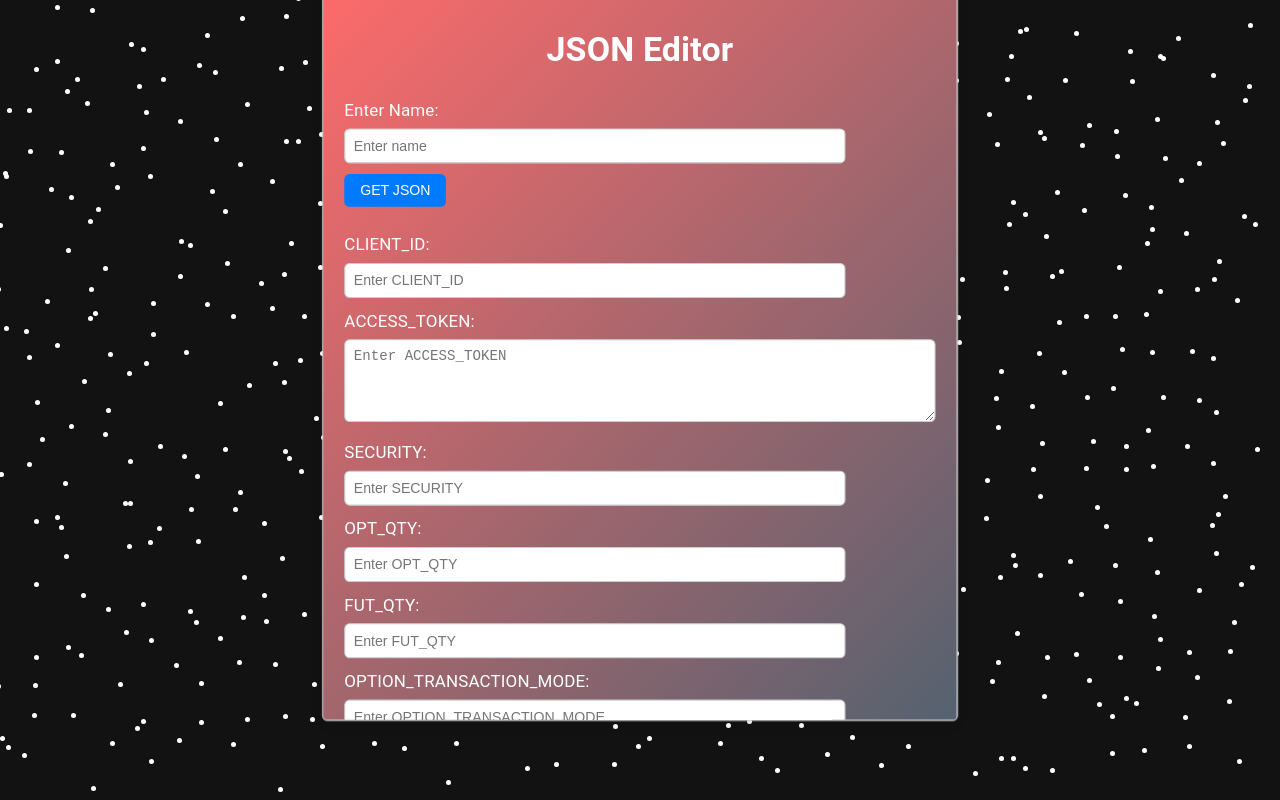
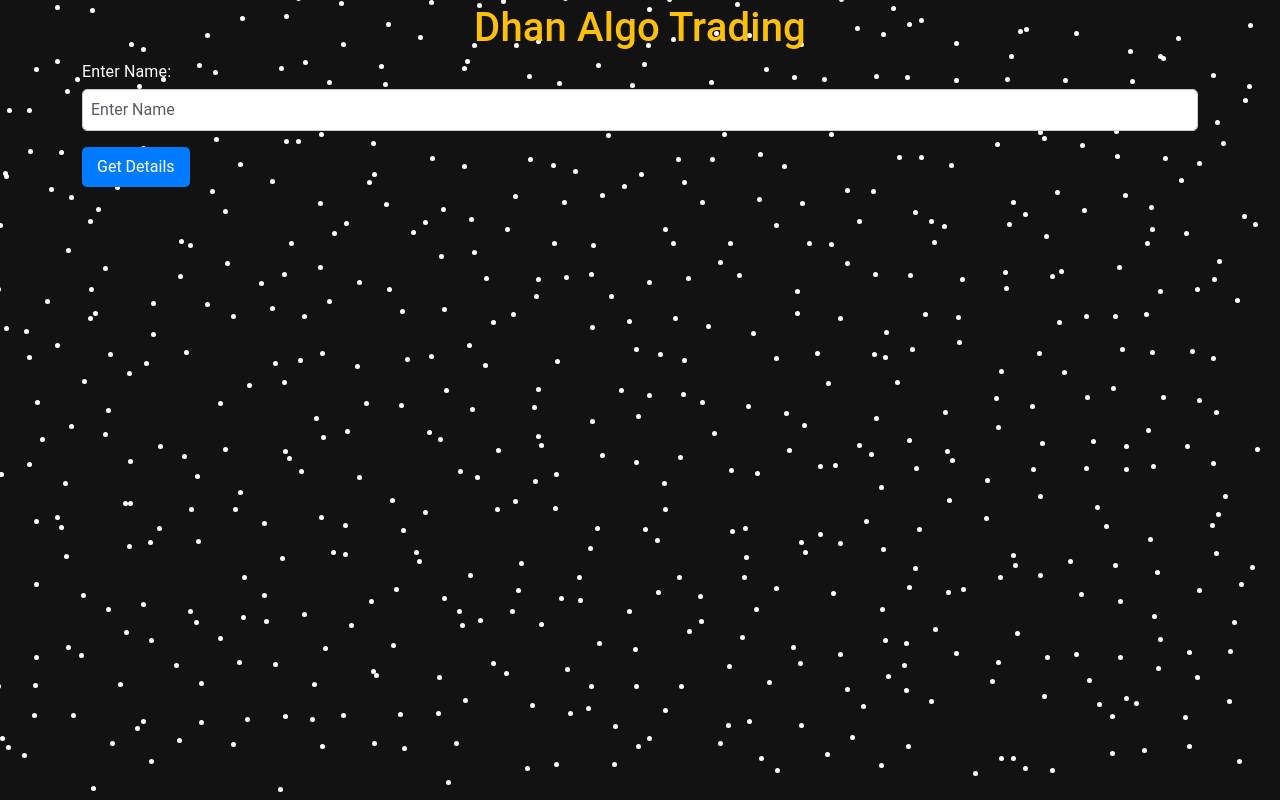
Before and after one commit to Coder-Vaibhav/eagle-eye-client, a React (Create React App) app in the folder ui/: page / in a window 1280 px wide. Built offline with nearby package versions, Linux system fonts and the light colour scheme.

Commit message:
Add files via upload

```diff
--- a/ui/src/App.js
+++ b/ui/src/App.js
@@ -3,10 +3,9 @@
 import { API_URL } from "./utils";
 import { ThemeProvider, createTheme } from "@mui/material/styles";
 import CssBaseline from "@mui/material/CssBaseline";
-// import { AddUserForm } from "./components/AddUserForm";
-// import { User } from "./components/User";
 import {RandomDots} from "./components/RandomDots";
 import './style.css';
+import 'bootstrap/dist/css/bootstrap.min.css';
 
 const darkTheme = createTheme({
   palette: {
@@ -18,12 +17,14 @@
   const [name, setName] = useState('');
   const [clientId, setClientId] = useState('');
   const [accessToken, setAccessToken] = useState('');
-  const [security, setSecurity] = useState('');
+  const [optionChecked, setOptionChecked] = useState(false);
+  const [futureChecked, setFutureChecked] = useState(false);
   const [optQty, setOptQty] = useState('');
   const [futQty, setFutQty] = useState('');
   const [transactionMode, setTransactionMode] = useState('');
   const [active, setActive] = useState('');
   const [updateDisabled, setUpdateDisabled] = useState(true);
+  const [showDetails, setShowDetails] = useState(false); // New state to control visibility of details section
 
   const handleNameChange = (e) => {
     setName(e.target.value);
@@ -35,14 +36,16 @@
       const foundItem = data.find(item => item.name === name);
       if (foundItem) {
         const configjson = JSON.parse(foundItem.configjson);
-        setClientId(configjson.CLIENT_ID);
-        setAccessToken(configjson.ACCESS_TOKEN);
-        setSecurity(configjson.SECURITY);
-        setOptQty(configjson.OPT_QTY);
-        setFutQty(configjson.FUT_QTY);
-        setTransactionMode(configjson.OPTION_TRANSACTION_MODE);
-        setActive(configjson.ACTIVE);
+        setClientId(configjson.CLIENT_ID || "");
+        setAccessToken(configjson.ACCESS_TOKEN || "");
+        setOptionChecked(configjson.SECURITY.includes("opt"));
+        setFutureChecked(configjson.SECURITY.includes("fut"));
+        setOptQty(configjson.OPT_QTY || 0);
+        setFutQty(configjson.FUT_QTY || 0);
+        setTransactionMode(configjson.OPTION_TRANSACTION_MODE || "");
+        setActive(configjson.ACTIVE || 0);
         setUpdateDisabled(false);
+        setShowDetails(true); // Show details section if data is found
       } else {
         alert('Name not found!');
       }
@@ -53,17 +56,30 @@
 
   const handleUpdate = async () => {
     try {
+      // Validation for Option Quantity and Future Quantity
+      if (parseInt(optQty) % 25 !== 0) {
+        alert("Option Quantity must be a multiple of 25.");
+        return;
+      }
+      if (parseInt(futQty) % 25 !== 0) {
+        alert("Future Quantity must be a multiple of 25.");
+        return;
+      }
+
+      const security = [];
+      if (optionChecked) security.push("opt");
+      if (futureChecked) security.push("fut");
       const updatedConfig = {
         CLIENT_ID: clientId,
         ACCESS_TOKEN: accessToken,
-        SECURITY: security,
+        SECURITY: security.join(", "),
         OPT_QTY: parseInt(optQty),
         FUT_QTY: parseInt(futQty),
         OPTION_TRANSACTION_MODE: transactionMode,
         ACTIVE: parseInt(active),
       };
       await axios.post(API_URL, { name, configjson: JSON.stringify(updatedConfig) });
-      alert('JSON updated successfully!');
+      alert('Updated successfully!');
     } catch (error) {
       console.error('Error updating JSON:', error);
     }
@@ -80,84 +96,135 @@
   return (
     <ThemeProvider theme={darkTheme}>
       <CssBaseline />
-      <RandomDots></RandomDots>
-      <div className=" fixed-top-element container">
-        <h1>JSON Editor</h1>
+      <RandomDots />
+      <div className="container mt-1 md-5">
+        <h1 className="text-center text-warning">Dhan Algo Trading</h1>
+
         <div className="input-container">
           <label htmlFor="nameInput">Enter Name:</label>
           <input
             id="nameInput"
             type="text"
             value={name}
+            disabled={showDetails}
             onKeyPress={handleKeyPress}
             onChange={handleNameChange}
-            placeholder="Enter name"
+            placeholder="Enter Name"
+            className="form-control mb-3"
           />
-          <button onClick={handleGetJson}>GET JSON</button>
+          <button onClick={handleGetJson} disabled={showDetails} className="btn btn-primary mb-3">
+            Get Details
+          </button>
 
-          <br></br><br></br>
-
-          <label htmlFor="clientIdInput">CLIENT_ID:</label>
+          {showDetails && (
+            <div id="details">
+              <div className="mb-3">
+                <label htmlFor="clientIdInput">Dhan Client ID:</label>
                 <input
                   id="clientIdInput"
                   type="text"
                   value={clientId}
                   onChange={(e) => setClientId(e.target.value)}
-            placeholder="Enter CLIENT_ID"
+                  placeholder="Enter Client ID"
+                  className="form-control mb-3"
                 />
-          <div className="json-container">
-            <label htmlFor="accessTokenInput">ACCESS_TOKEN:</label>
+                <label htmlFor="accessTokenInput">Dhan Access Token:</label>
                 <textarea
                   id="accessTokenInput"
                   value={accessToken}
                   onChange={(e) => setAccessToken(e.target.value)}
                   rows="4"
-              placeholder="Enter ACCESS_TOKEN"
+                  placeholder="Enter Access Token"
+                  className="form-control mb-3"
                 />
+                <div className="mb-3">
+                  <label className="mb-0">Security:</label>
+                  <div className="form-check form-check-inline">
+                    <input
+                      type="checkbox"
+                      id="optionCheckbox"
+                      className="form-check-input"
+                      checked={optionChecked}
+                      onChange={() => setOptionChecked(!optionChecked)}
+                    />
+                    <label htmlFor="optionCheckbox" className="form-check-label">Option</label>
                   </div>
-          <label htmlFor="securityInput">SECURITY:</label>
+                  <div className="form-check form-check-inline">
                     <input
-            id="securityInput"
-            type="text"
-            value={security}
-            onChange={(e) => setSecurity(e.target.value)}
-            placeholder="Enter SECURITY"
+                      type="checkbox"
+                      id="futureCheckbox"
+                      className="form-check-input"
+                      checked={futureChecked}
+                      onChange={() => setFutureChecked(!futureChecked)}
                     />
-          <label htmlFor="optQtyInput">OPT_QTY:</label>
+                    <label htmlFor="futureCheckbox" className="form-check-label">Future</label>
+                  </div>
+                </div>
+                <div className="mb-3">
+                  <label>Option Transaction Mode:</label>
+                  <div className="form-check form-check-inline">
+                    <input
+                      type="radio"
+                      id="buyerRadio"
+                      className="form-check-input"
+                      value="b"
+                      checked={transactionMode === "b"}
+                      onChange={() => setTransactionMode("b")}
+                    />
+                    <label htmlFor="buyerRadio" className="form-check-label">Buyer</label>
+                  </div>
+                  <div className="form-check form-check-inline">
+                    <input
+                      type="radio"
+                      id="sellerRadio"
+                      className="form-check-input"
+                      value="s"
+                      checked={transactionMode === "s"}
+                      onChange={() => setTransactionMode("s")}
+                    />
+                    <label htmlFor="sellerRadio" className="form-check-label">Seller</label>
+                  </div>
+                </div>
+                <div className="mb-3">
+                  <label htmlFor="optQtyInput">Option Quantity:</label>
                   <input
                     id="optQtyInput"
                     type="number"
                     value={optQty}
                     onChange={(e) => setOptQty(e.target.value)}
-            placeholder="Enter OPT_QTY"
+                    placeholder="Enter Option Quantity (Multiple of 25)"
+                    className="form-control mb-3"
                   />
-          <label htmlFor="futQtyInput">FUT_QTY:</label>
+                  <label htmlFor="futQtyInput">Future Quantity:</label>
                   <input
                     id="futQtyInput"
                     type="number"
                     value={futQty}
                     onChange={(e) => setFutQty(e.target.value)}
-            placeholder="Enter FUT_QTY"
-          />
-          <label htmlFor="transactionModeInput">OPTION_TRANSACTION_MODE:</label>
-          <input
-            id="transactionModeInput"
-            type="text"
-            value={transactionMode}
-            onChange={(e) => setTransactionMode(e.target.value)}
-            placeholder="Enter OPTION_TRANSACTION_MODE"
-          />
-          <label htmlFor="activeInput">ACTIVE:</label>
-          <input
-            id="activeInput"
-            type="number"
-            value={active}
-            onChange={(e) => setActive(e.target.value)}
-            placeholder="Enter ACTIVE"
+                    placeholder="Enter Future Quantity"
+                    className="form-control mb-3"
                   />
                 </div>
-        <button onClick={handleUpdate} disabled={updateDisabled}>Update</button>
+                <div className="mb-3">
+                  <label>Active:</label>
+                  <div className="form-check form-switch">
+                    <input
+                      type="checkbox"
+                      id="activeSwitch"
+                      className="form-check-input"
+                      checked={active === 1}
+                      onChange={() => setActive(active === 1 ? 0 : 1)}
+                    />
+                    <label htmlFor="activeSwitch" className="form-check-label">Active</label>
                   </div>
+                </div>
+                <button onClick={handleUpdate} disabled={updateDisabled} className="btn btn-primary mb-3">Update</button>
+              </div>
+            </div>
+          )}
+        </div>
+      </div>
+
     </ThemeProvider>
   );
 }
--- a/ui/src/index.js
+++ b/ui/src/index.js
@@ -2,6 +2,7 @@
 import ReactDOM from "react-dom/client";
 import App from "./App";
 import "./index.css";
+import 'bootstrap/dist/css/bootstrap.min.css';
 
 const root = ReactDOM.createRoot(document.getElementById("root"));
 root.render(<App />);
--- a/ui/src/style.css
+++ b/ui/src/style.css
@@ -1,60 +1,29 @@
 body {
-    margin: 0;
-    padding: 0;
   background-color: black;
-    overflow: hidden;
+  display: block !important;
 }
+
 .dot {
   width: 5px;
   height: 5px;
   background-color: white;
   border-radius: 50%;
+  z-index: -1;
   position: absolute;
   transition: background-color 0.3s;
 }
+
 .lines-container {
   position: absolute;
   width: 100%;
   height: 100%;
   pointer-events: none;
 }
+
 .line {
   position: absolute;
-    border: 0.1px solid white;
+  border: 0.1px solid rgb(173, 71, 71);
   z-index: -1;
-  }
-
-  .fixed-top-element {
-      background: linear-gradient(135deg, #ff6b6b, #556270); /* Gradient background */
-      padding: 20px; /* Add padding for better visibility */
-      border-radius: 10px; /* Rounded corners */
-      box-shadow: 0px 4px 10px rgba(0, 0, 0, 0.1); /* Box shadow for depth */
-      animation: pulse 5s infinite alternate;
-  }
-
-  @keyframes pulse {
-      from {
-          transform: scale(1);
-      }
-      to {
-          transform: scale(1.06);
-      }
-
-}
-
-.container {
-  width: 600px;
-  margin: 0 auto;
-  padding: 20px;
-  border: 1px solid #ccc;
-  border-radius: 5px;
-  background-color: #f9f9f9;
-  overflow-y: scroll; /* Ensure overflow-y is applied directly to .container */
-  max-height: calc(100vh - 100px);
-}
-
-h1 {
-  text-align: center;
 }
 
 .input-container {
@@ -66,8 +35,8 @@
   margin-bottom: 5px;
 }
 
-.input-container input {
-  width: calc(100% - 85px); /* Adjust the width as needed */
+.input-container input,
+.input-container textarea {
   padding: 8px;
   margin-bottom: 10px;
   border: 1px solid #ccc;
@@ -89,22 +58,13 @@
 }
 
 .json-container textarea {
-  width: 100%;
+  width: calc(100% - 16px); /* Adjust width to consider padding and border */
   padding: 8px;
   margin-bottom: 10px;
   border: 1px solid #ccc;
   border-radius: 5px;
 }
 
-button {
-  padding: 10px 20px;
-  border: none;
-  border-radius: 5px;
-  background-color: #007bff;
-  color: white;
-  cursor: pointer;
-}
-
 button:disabled {
   background-color: #ccc;
   cursor: not-allowed;
```
Also changed, not shown: ui/src/components/RandomDots.js (+0 -9 lines). Lines whose indentation alone changed are shown as unchanged.
